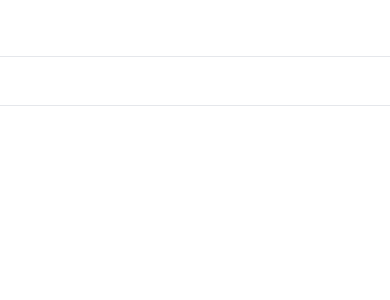
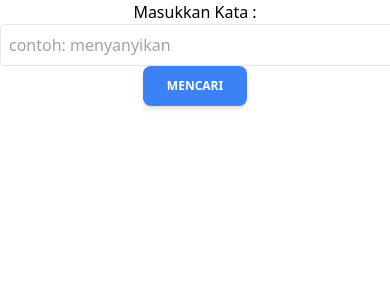
Before and after one commit to mfaisal-Ash/ktbi-striming, a PHP site: page /home.php in a window 390 px wide; the page is wider, and only the part inside the window is pictured. Shown: the top 300 px of that part. Run offline with PHP 8.4, Linux system fonts and the light colour scheme.

Commit message:
modified

```diff
--- a/home.php
+++ b/home.php
@@ -1,29 +1,41 @@
  <!--css tailwind-->
  <link href="https://cdn.jsdelivr.net/npm/tailwindcss@2.2.19/dist/tailwind.min.css" rel="stylesheet">
 <article>
-  <div id="form"  class="auto-screen flex flex-col items-center justify-center">
-    <form method="post" action="" class="mt-8 mb-2 w-50 max-w-screen-lg sm:w-80">
-      <div class="mb-8 flex flex-col gap-2">
-        <div class="relative h-11 w-full min-w-[150px]">
+  <div id="form" style="text-align:center">
+    <form method="post" action="" className="mt-8 mb-2 w-80 max-w-screen-lg sm:w-96">
+      <div className="mb-4 flex flex-col gap-6">
+      <div className="relative h-11 w-full min-w-[200px]">
       <p>Masukkan Kata :</p>
-      <input type="text" name="kata" id="kata" size="100" class="flex-2 mr-4 p-3 border border-white-600 text-grey rounded" placeholder="contoh: menyanyikan"
+      <input type="text" name="kata" id="kata" size="100" class="flex-1 mr-2 p-2 border border-white-400 text-grey rounded" placeholder="contoh: menyanyikan"
         value="<?php if(isset($_POST['kata'])){ echo $_POST['kata']; }else{ echo '';}?>">
       <br />
       <button type="submit" name="submit" class="py-2 px-4 bg-blue-500 text-white rounded hover:bg-green-500 middle none center rounded-lg bg-blue-500 py-3 px-6 font-sans text-xs font-bold uppercase text-white shadow-md shadow-grey-500/20 transition-all hover:shadow-lg hover:shadow-green-500/40 focus:opacity-[0.85] focus:shadow-none active:opacity-[0.85] active:shadow-none disabled:pointer-events-none disabled:opacity-50 disabled:shadow-none"
       data-ripple-light="true">Mencari</button>
-        </div>
-    </div>
     </form>
     <br />
 
     <?php
+    $teksAsli = '';
+    $striming = '';
+
     if(isset($_POST['kata'])){
       $teksAsli = $_POST['kata'];
-      echo "<p>teks asli : " .$teksAsli. "</p>";
       $striming = striming($teksAsli);
-      echo "<p>kata dasar : <b>" .$striming. "</b></p>";
-      }
     ?>
+
+    <div class="w-50 max-w-screen-lg sm:w-80 bg-white rounded-lg shadow-md p-8">
+      <h2 class="text-xl font-bold mb-4">Hasil Pencarian</h2>
+      <div class="mb-4">
+        <p class="font-semibold">Teks Asli:</p>
+        <p><?php echo $teksAsli; ?></p>
+      </div>
+      <div>
+        <p class="font-semibold">Kata Dasar:</p>
+        <p><?php echo $striming; ?></p>
+      </div>
+    </div>
+
+    <?php } ?>
 
   </div>
 </article>
```
